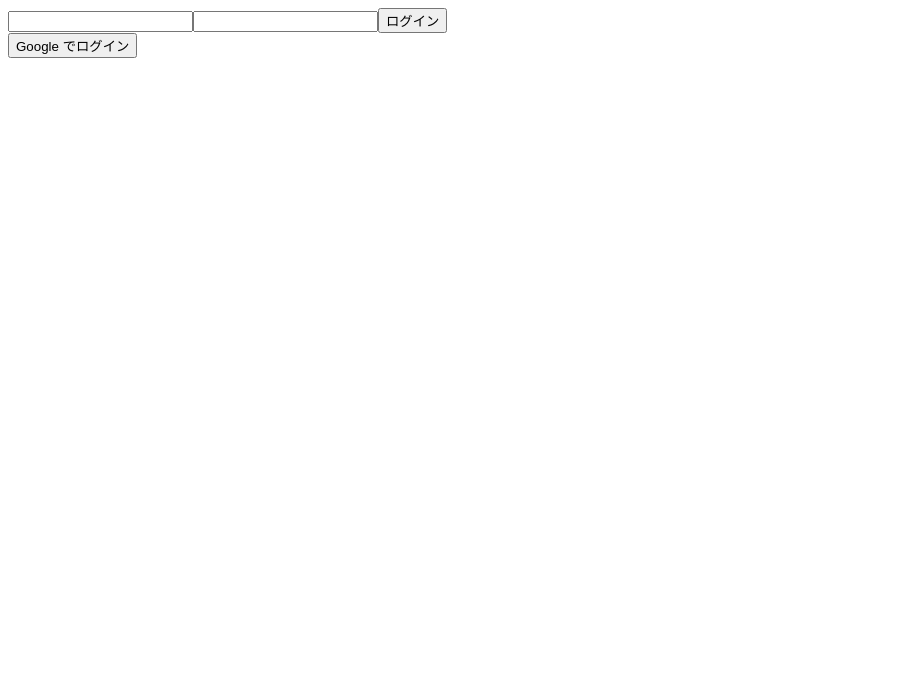
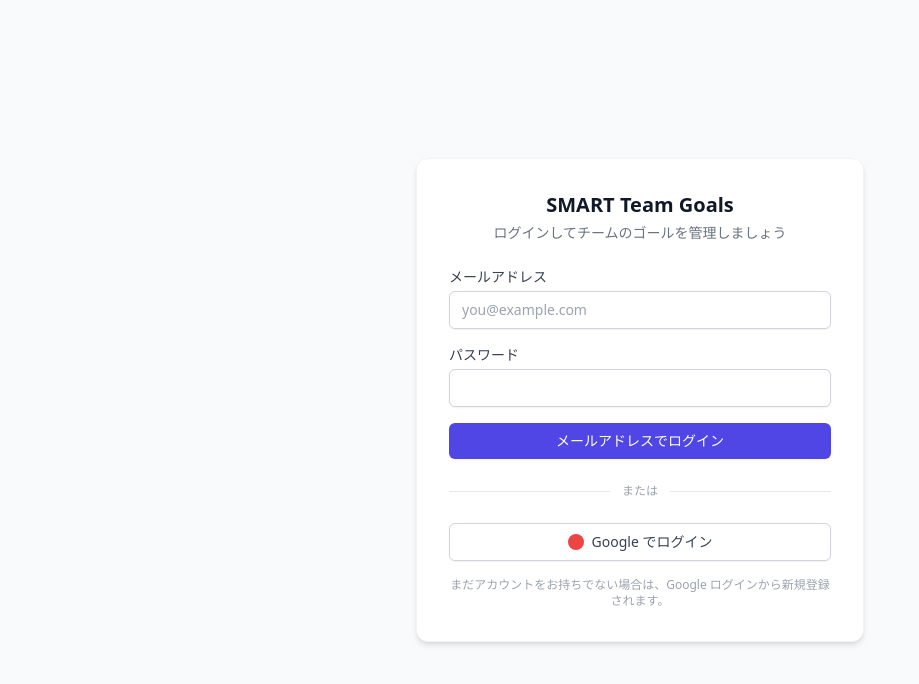
Before and after one commit to Saitekiinc-com/SMART-App, a Next.js app: page /login in a window 1280 px wide. Shown: the top 684 px of the page, without its empty margins (0-919 px from the left). Built offline with nearby package versions, Linux system fonts and the light colour scheme.

Commit message:
Tailwind追加、ログインページのスタイル追加

```diff
--- a/app/(auth)/login/page.tsx
+++ b/app/(auth)/login/page.tsx
@@ -16,16 +16,71 @@
 
 export default function LoginPage() {
   return (
-    <main>
-      <form action={handleLogin}>
-        <input name="email" type="email" />
-        <input name="password" type="password" />
-        <button type="submit">ログイン</button>
-      </form>
+    <main className="min-h-screen bg-gray-50 flex items-center justify-center px-4">
+      <div className="w-full max-w-md bg-white rounded-xl shadow-md border border-gray-100 p-6 sm:p-8">
+        <header className="mb-6 text-center">
+          <h1 className="text-xl font-semibold text-gray-900">SMART Team Goals</h1>
+          <p className="mt-1 text-sm text-gray-500">ログインしてチームのゴールを管理しましょう</p>
+        </header>
 
-      <form action={handleGoogleLogin}>
-        <button type="submit">Google でログイン</button>
-      </form>
+        <form action={handleLogin} className="space-y-4">
+          <div className="space-y-1">
+            <label htmlFor="email" className="block text-sm font-medium text-gray-700">
+              メールアドレス
+            </label>
+            <input
+              id="email"
+              name="email"
+              type="email"
+              autoComplete="email"
+              required
+              className="block w-full rounded-md border border-gray-300 px-3 py-2 text-sm shadow-sm focus:border-indigo-500 focus:outline-none focus:ring-1 focus:ring-indigo-500"
+              placeholder="you@example.com"
+            />
+          </div>
+
+          <div className="space-y-1">
+            <label htmlFor="password" className="block text-sm font-medium text-gray-700">
+              パスワード
+            </label>
+            <input
+              id="password"
+              name="password"
+              type="password"
+              autoComplete="current-password"
+              required
+              className="block w-full rounded-md border border-gray-300 px-3 py-2 text-sm shadow-sm focus:border-indigo-500 focus:outline-none focus:ring-1 focus:ring-indigo-500"
+            />
+          </div>
+
+          <button
+            type="submit"
+            className="mt-2 inline-flex w-full items-center justify-center rounded-md bg-indigo-600 px-4 py-2 text-sm font-medium text-white shadow-sm hover:bg-indigo-700 focus:outline-none focus:ring-2 focus:ring-indigo-500 focus:ring-offset-2"
+          >
+            メールアドレスでログイン
+          </button>
+        </form>
+
+        <div className="my-6 flex items-center">
+          <div className="h-px flex-1 bg-gray-200" />
+          <span className="px-3 text-xs text-gray-400">または</span>
+          <div className="h-px flex-1 bg-gray-200" />
+        </div>
+
+        <form action={handleGoogleLogin}>
+          <button
+            type="submit"
+            className="inline-flex w-full items-center justify-center gap-2 rounded-md border border-gray-300 bg-white px-4 py-2 text-sm font-medium text-gray-700 shadow-sm hover:bg-gray-50 focus:outline-none focus:ring-2 focus:ring-indigo-500 focus:ring-offset-2"
+          >
+            <span className="inline-block h-4 w-4 rounded-full bg-red-500" aria-hidden="true" />
+            <span>Google でログイン</span>
+          </button>
+        </form>
+
+        <p className="mt-4 text-center text-xs text-gray-400">
+          まだアカウントをお持ちでない場合は、Google ログインから新規登録されます。
+        </p>
+      </div>
     </main>
   );
 }
--- a/app/globals.css
+++ b/app/globals.css
@@ -1,6 +1,8 @@
 /* SMART Team Goals - グローバルスタイル */
 /* 10_スタイル設計に準拠。Tailwind 利用時は app/layout で import */
-
+@tailwind base;
+@tailwind components;
+@tailwind utilities;
 :root {
   /* デザイントークン（拡張用） */
 }
--- a/package.json
+++ b/package.json
@@ -22,9 +22,12 @@
     "@types/node": "^22.0.0",
     "@types/react": "^19.0.0",
     "@types/react-dom": "^19.0.0",
+    "autoprefixer": "^10.4.27",
     "eslint": "^9.0.0",
     "eslint-config-next": "^15.0.0",
+    "postcss": "^8.5.6",
     "prisma": "^6.0.0",
+    "tailwindcss": "^3.4.1",
     "typescript": "^5.0.0"
   }
 }
--- /dev/null
+++ b/postcss.config.js
@@ -0,0 +1,6 @@
+module.exports = {
+  plugins: {
+    tailwindcss: {},
+    autoprefixer: {},
+  },
+}
--- /dev/null
+++ b/tailwind.config.js
@@ -0,0 +1,11 @@
+/** @type {import('tailwindcss').Config} */
+module.exports = {
+  content: [
+    "./app/**/*.{js,ts,jsx,tsx}",
+    "./components/**/*.{js,ts,jsx,tsx}",
+  ],
+  theme: {
+    extend: {},
+  },
+  plugins: [],
+};
```
Also changed, not shown: 1 other file (tests, documents, lock files or other folders).
